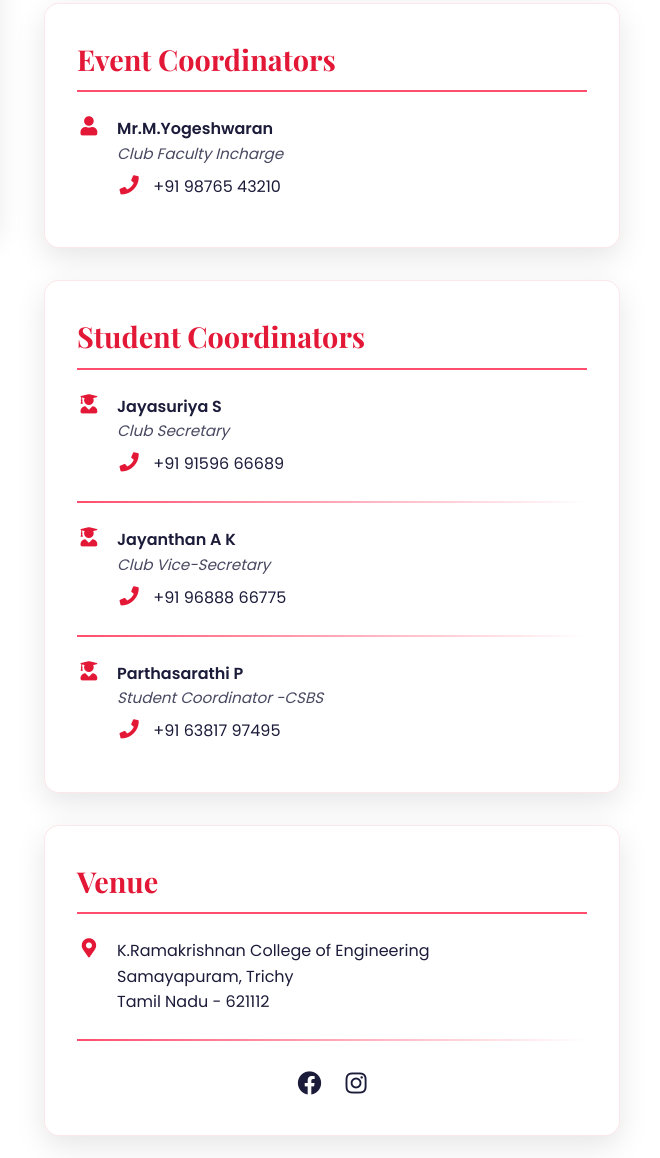
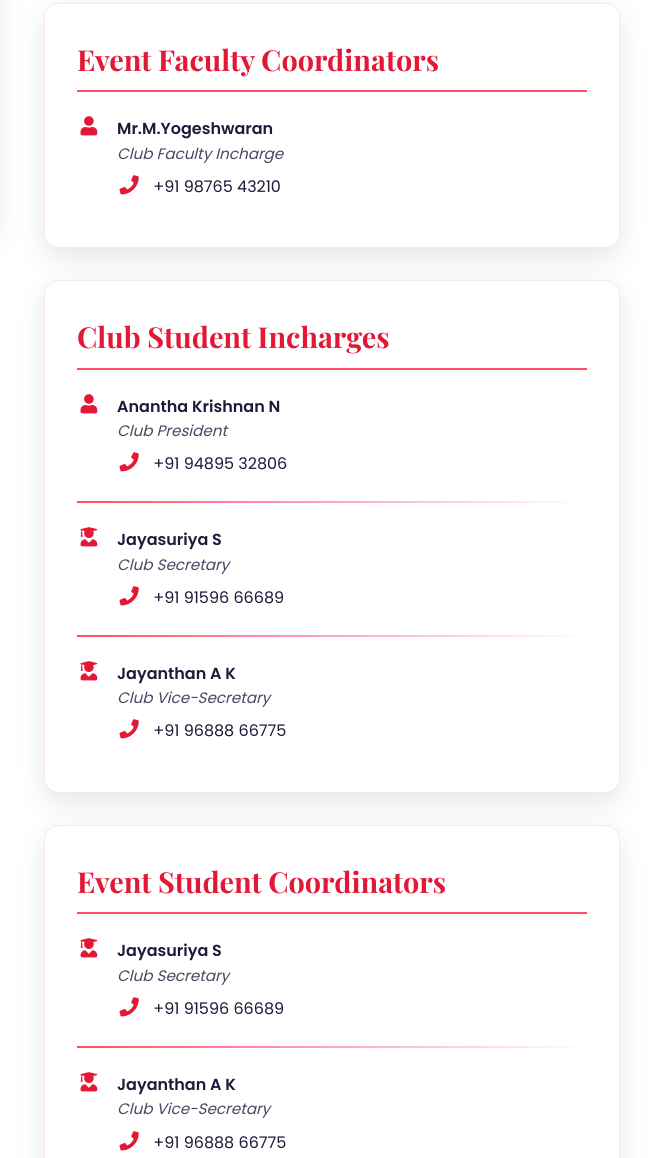
Before and after one commit to hikari-club/Hikari_club_krce, a plain HTML site: page contact.html in a window 1280 px wide. Shown: the part 650-1808 px from the top of the page, 620-1280 px from the left. Drawn offline with nearby package versions, Linux system fonts and the light colour scheme.

Commit message:
Update contact.html final update 1

```diff
--- a/contact.html
+++ b/contact.html
@@ -502,7 +502,7 @@
                 </div>
 
                 <div class="contact-card">
-                    <h3>Event Coordinators</h3>
+                    <h3>Event Faculty Coordinators</h3>
                     <div class="contact-details">
                         <i class="fas fa-user"></i>
                         <div>
@@ -516,7 +516,44 @@
                 </div>
 
                 <div class="contact-card">
-                    <h3>Student Coordinators</h3>
+                    <h3>Club Student Incharges</h3>
+                    <div class="contact-details">
+                        <i class="fas fa-user"></i>
+                        <div>
+                            <strong>Anantha Krishnan N</strong>
+                            <div class="contact-role">Club President</div>
+                            <div class="phone-number" onclick="copyToClipboard('+91 94895 32806')">
+                                <i class="fas fa-phone"></i> +91 94895 32806
+                            </div>
+                        </div>
+                    </div>
+                    <div class="divider"></div>
+                    <div class="contact-details">
+                        <i class="fas fa-user-graduate"></i>
+                        <div>
+                            <strong>Jayasuriya S</strong>
+                            <div class="contact-role">Club Secretary</div>
+                            <div class="phone-number" onclick="copyToClipboard('+91 91596 66689')">
+                                <i class="fas fa-phone"></i> +91 91596 66689
+                            </div>
+                        </div>
+                    </div>
+                    <div class="divider"></div>
+                    <div class="contact-details">
+                        <i class="fas fa-user-graduate"></i>
+                        <div>
+                            <strong>Jayanthan A K</strong>
+                            <div class="contact-role">Club Vice-Secretary</div>
+                            <div class="phone-number" onclick="copyToClipboard('+91 96888 66775')">
+                                <i class="fas fa-phone"></i> +91 96888 66775
+                            </div>
+                        </div>
+                    </div>
+
+                </div>
+
+                <div class="contact-card">
+                    <h3>Event Student Coordinators</h3>
                     <div class="contact-details">
                         <i class="fas fa-user-graduate"></i>
                         <div>
```
